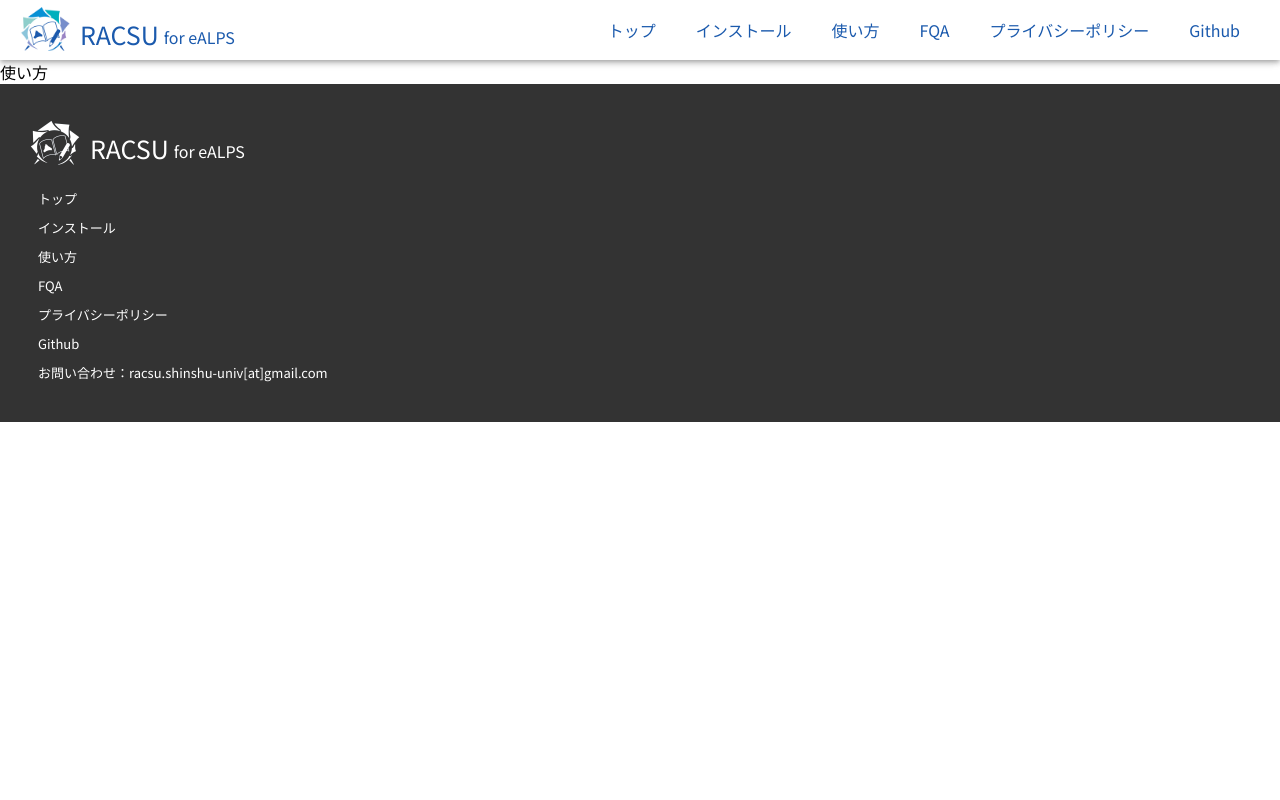
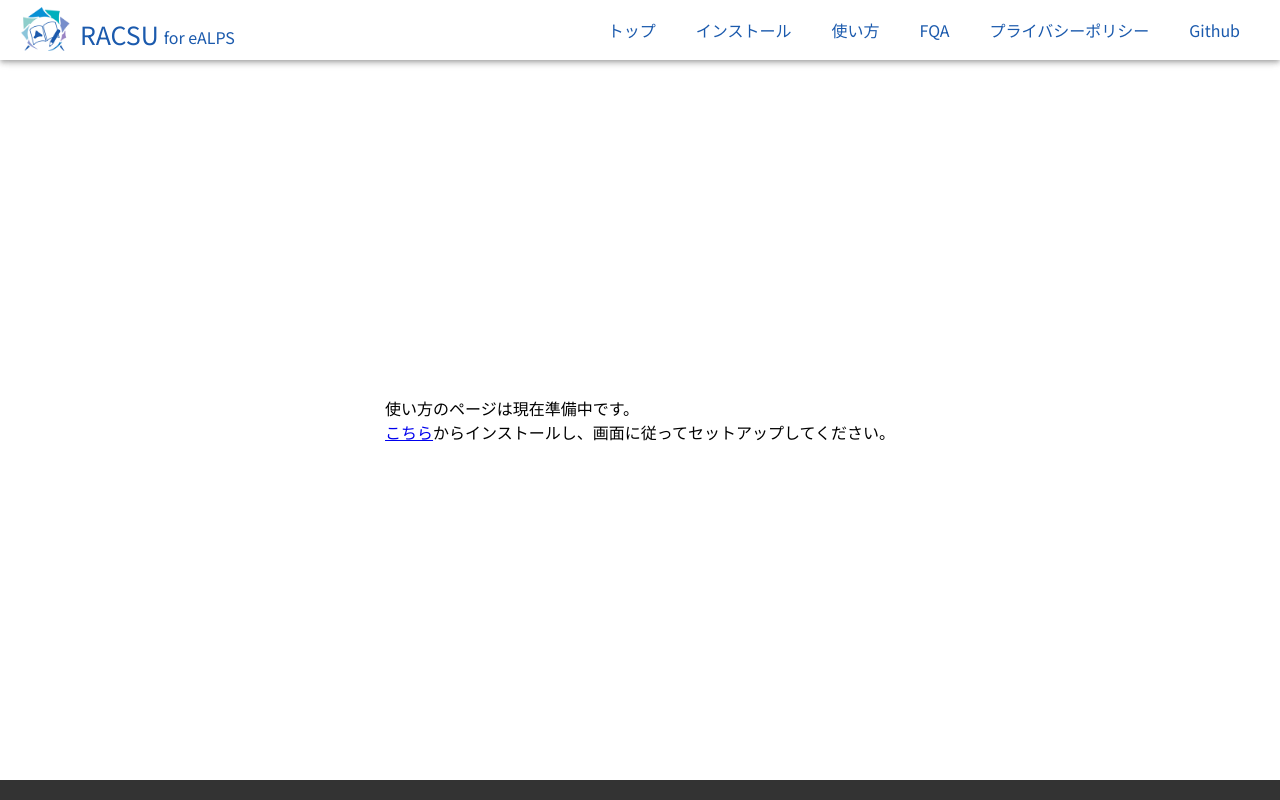
Before and after one commit to RACSU-at-ShinshuUniv/RACSU, a Next.js app in the folder hosting/: page /usage in a window 1280 px wide. Shown: the top 800 px of the page. Built offline with nearby package versions, Linux system fonts and the light colour scheme.

Commit message:
ディレクトリ構成変更

```diff
--- a/hosting/src/app/fqa/page.tsx
+++ b/hosting/src/app/fqa/page.tsx
@@ -3,7 +3,7 @@
 
 import { css } from '@emotion/react';
 import { Box } from '@mui/material';
-import Paragraph, { Title, Index, Content, Description } from "@/common/component/Paragraph";
+import Paragraph, { Title, Index, Content, Description } from "@/component/Paragraph";
 import Link from 'next/link';
 
 const style = {
--- a/hosting/src/app/layout.tsx
+++ b/hosting/src/app/layout.tsx
@@ -1,9 +1,9 @@
 import type { Metadata } from "next";
 import { Noto_Sans_JP } from 'next/font/google'
-import "../common/design.css";
+import "@/design.css";
 
-import Header from "../common/component/Header";
-import Footer from "../common/component/Footer";
+import Header from "@/component/Header";
+import Footer from "@/component/Footer";
 
 const noteSansJP = Noto_Sans_JP({
   subsets: ["latin"],
--- a/hosting/src/app/privacy/page.tsx
+++ b/hosting/src/app/privacy/page.tsx
@@ -3,7 +3,7 @@
 
 import { css } from '@emotion/react';
 import { Box } from '@mui/material';
-import Paragraph, { Title, Index, Content, Description } from "@/common/component/Paragraph";
+import Paragraph, { Title, Index, Content, Description } from "@/component/Paragraph";
 
 const style = {
   main: css`
--- a/hosting/src/app/usage/page.tsx
+++ b/hosting/src/app/usage/page.tsx
@@ -1,8 +1,13 @@
+import { Box } from "@mui/material";
+import url from "@/url.json";
 
 export default function App() {
   return (
     <main>
-      <p>使い方</p>
+      <Box display="flex" alignItems="center" justifyContent="center" height="90vh" flexWrap="wrap">
+        <p>使い方のページは現在準備中です。<br />
+        <a href={url.store} target="_blank">こちら</a>からインストールし、画面に従ってセットアップしてください。</p>
+      </Box>
     </main>
   );
 }
--- a/hosting/src/common/component/Footer.tsx
+++ b/hosting/src/component/Footer.tsx
@@ -8,8 +8,8 @@ import { Box, Button } from '@mui/material';
 import Link from 'next/link';
 import { usePathname } from "next/navigation";
 
-import color from "@/common/color.json";
-import url from "@/common/url.json";
+import color from "@/color.json";
+import url from "@/url.json";
 
 const style = {
   footer: css`
--- a/hosting/src/common/component/Header.tsx
+++ b/hosting/src/component/Header.tsx
@@ -9,8 +9,8 @@ import MenuIcon from '@mui/icons-material/Menu';
 import Link from 'next/link';
 import { usePathname } from "next/navigation";
 
-import color from "@/common/color.json";
-import url from "@/common/url.json";
+import color from "@/color.json";
+import url from "@/url.json";
 
 const style = {
   header: css`
--- a/hosting/src/common/component/MockTaskList.tsx
+++ b/hosting/src/component/MockTaskList.tsx
@@ -4,7 +4,7 @@
 import React from 'react';
 
 import { css } from '@emotion/react';
-import color from "@/common/color.json";
+import color from "@/color.json";
 
 import { Box, IconButton, Fab, Menu, MenuItem, Divider, FormControlLabel, Checkbox } from '@mui/material';
 
--- a/hosting/src/common/component/Paragraph.tsx
+++ b/hosting/src/component/Paragraph.tsx
@@ -4,7 +4,7 @@
 import { css } from '@emotion/react';
 import { Box } from '@mui/material';
 import React from 'react';
-import color from "@/common/color.json";
+import color from "@/color.json";
 
 const style = {
   paragraph: css`
```
Also changed, not shown: hosting/src/app/page.tsx (+4 -4 lines), hosting/src/color.json (renamed from hosting/src/common/color.json), hosting/src/design.css (renamed from hosting/src/common/design.css), hosting/src/url.json (renamed from hosting/src/common/url.json).
